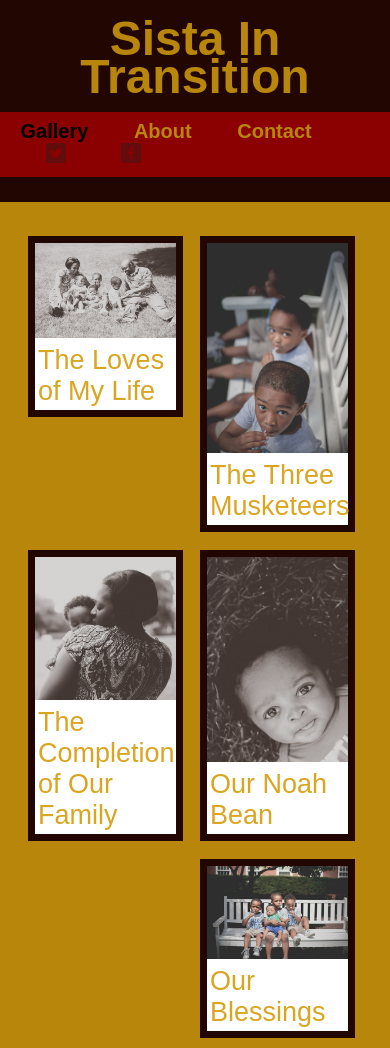
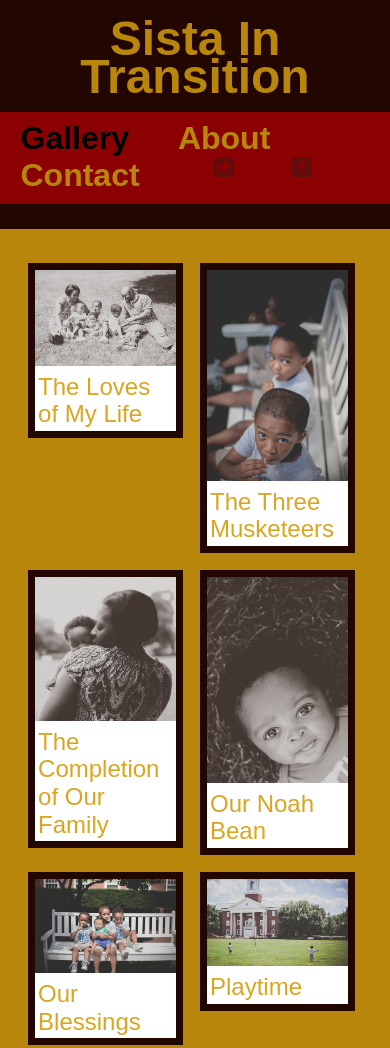
Before and after one commit to mrsdean1002/Personal-Page, a plain HTML site: page index.html in a window 390 px wide. Shown: the top 1048 px of the page. Drawn offline with nearby package versions, Linux system fonts and the light colour scheme; a web font is replaced by a local one.

Commit message:
polished my page, added info about page to my readme file

```diff
--- a/css/responsive.css
+++ b/css/responsive.css
@@ -1,3 +1,18 @@
+@media (max-width: 480px) {
+  .gallery li a {
+    display: block;
+    width: 100%;
+    background-color: #fff;
+   }
+  .nav ul {
+    font-size: 2em;
+  }
+  #wrapper p {
+    font-size: 1.5em;
+  }
+}
+
+
 @media (max-width: 768px) {
   .gallery li a {
     display: block;
--- a/index.html
+++ b/index.html
@@ -3,6 +3,7 @@
   <head>
     <meta charset="utf-8">
     <title>Sista In Transition</title>
+    <link rel="shortcut icon" href="img/favicon.ico" type="image/x-icon">
 
     <link rel="stylesheet" href="css/normalize.css">
     <link href="https://fonts.googleapis.com/css?family=Shadows+Into+Light+Two|Give+You+Glory" rel="stylesheet">
@@ -17,7 +18,7 @@
       <a href="index.html" id="logo">
         <h1>Sista In Transition</h1>
       </a>
-      <nav>
+      <nav class="nav">
         <ul>
           <li><a href="index.html" class="selected">Gallery</a></li>
           <li><a href="about.html">About</a></li>
--- a/js/app.js
+++ b/js/app.js
@@ -1,5 +1,3 @@
-<script>
-function myFunction() {
-    alert("Thank You For Subscribing!");
-}
-</script>
+$function myFunction() {
+          alert("Thank You For Subscribing!");
+         }
```
Also changed, not shown: README.md, img/favicon.ico (added).
